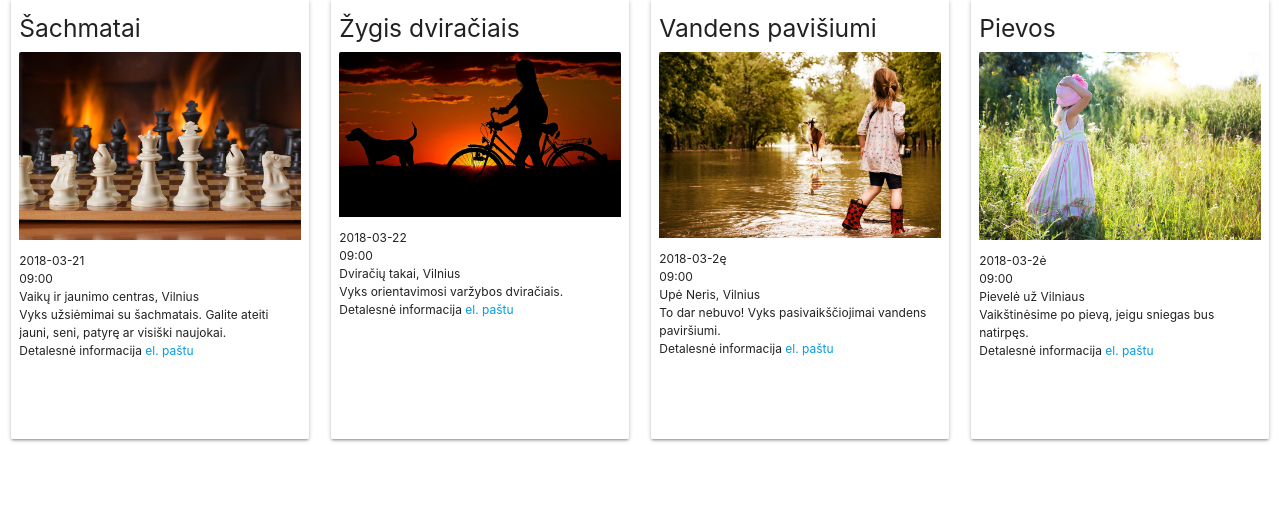
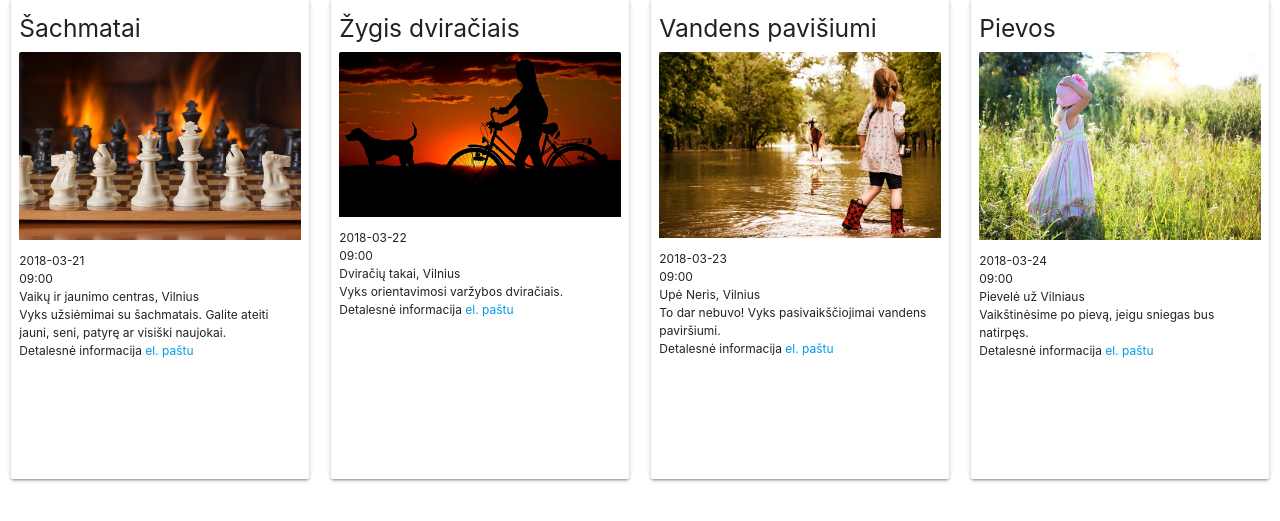
Before and after one commit to ZilvinasVCS/Namu_Darbai, a PHP site: page /CSS11/index.html in a window 1280 px wide. Shown: the part 209-730 px from the top of the page. Run offline with PHP 8.4, Linux system fonts and the light colour scheme.

Commit message:
Bugs fixed (hopefully)

```diff
--- a/CSS11/css/styles.css
+++ b/CSS11/css/styles.css
@@ -2,13 +2,9 @@ nav {
     background-color: #69A031;
 }
 
-.card {
-    height: 100%;
-}
-
 .card-image {
     margin: 5px 8px;
-    height: 440px;
+    height: 480px;
     overflow: hidden;
 }
 
@@ -19,3 +15,9 @@ nav {
 .card-image p {
     font-size: 12px;
 }
+
+@media screen and (max-width:600px) {
+    .card-image {
+        padding: 0 2rem;
+    }
+}
--- a/CSS11/index.html
+++ b/CSS11/index.html
@@ -62,7 +62,7 @@
             <div class="card-image">
              <h5>Vandens pavišiumi</h5>
               <img src="images/onwater.jpg">
-              <p>2018-03-2ę<br> 09:00<br>Upė Neris, Vilnius<br>To dar nebuvo! Vyks pasivaikščiojimai vandens paviršiumi.<br>Detalesnė informacija<a href="#"> el. paštu</a></p>
+              <p>2018-03-23<br> 09:00<br>Upė Neris, Vilnius<br>To dar nebuvo! Vyks pasivaikščiojimai vandens paviršiumi.<br>Detalesnė informacija<a href="#"> el. paštu</a></p>
             </div>
           </div>
         </div>
@@ -72,7 +72,7 @@
             <div class="card-image">
              <h5>Pievos</h5>
               <img src="images/pieva.jpg">
-              <p>2018-03-2ė<br> 09:00<br>Pievelė už Vilniaus<br>Vaikštinėsime po pievą, jeigu sniegas bus natirpęs.<br>Detalesnė informacija <a href="#"> el. paštu</a></p>
+              <p>2018-03-24<br> 09:00<br>Pievelė už Vilniaus<br>Vaikštinėsime po pievą, jeigu sniegas bus natirpęs.<br>Detalesnė informacija <a href="#"> el. paštu</a></p>
             </div>
           </div>
         </div>
```
